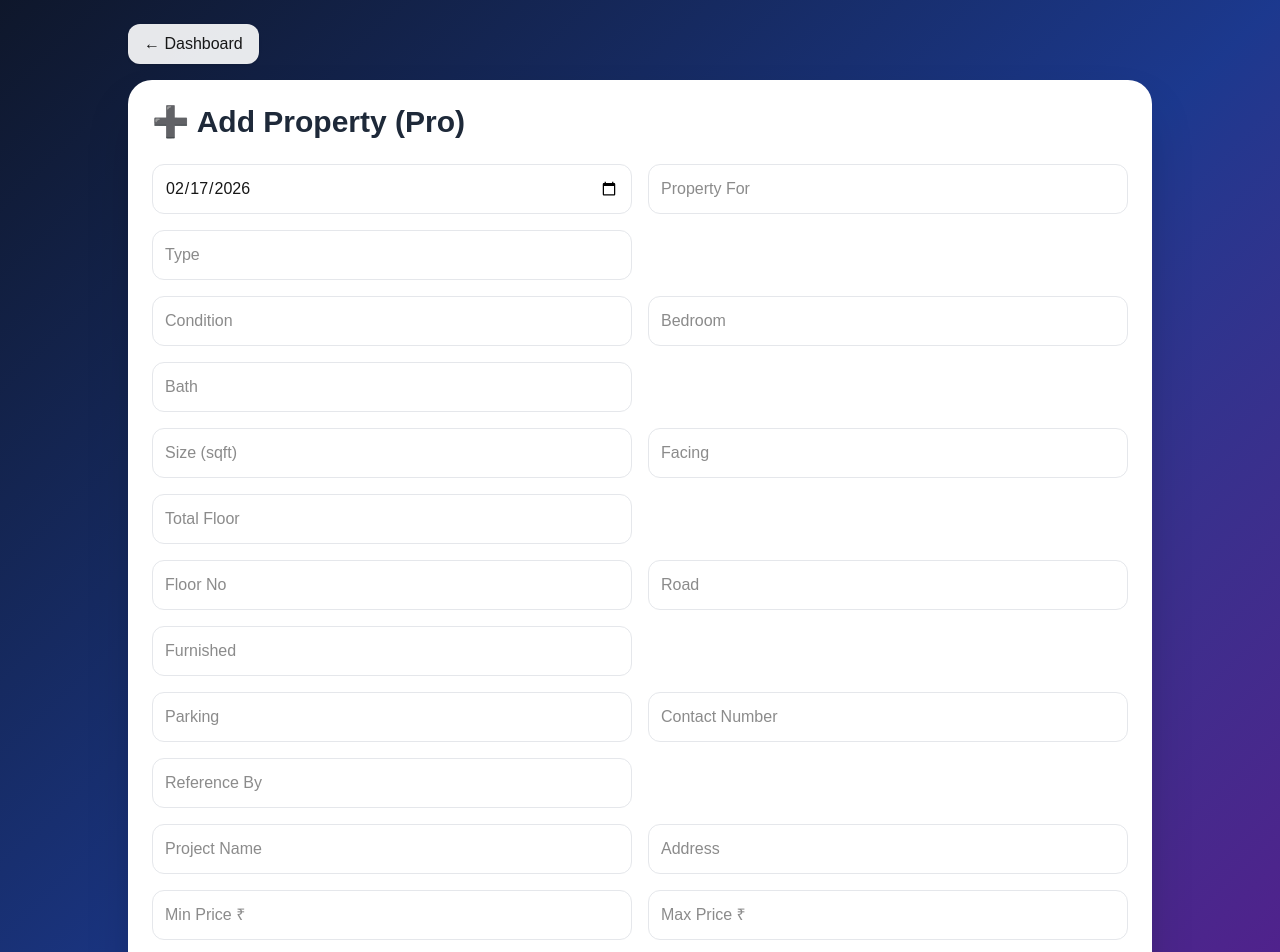
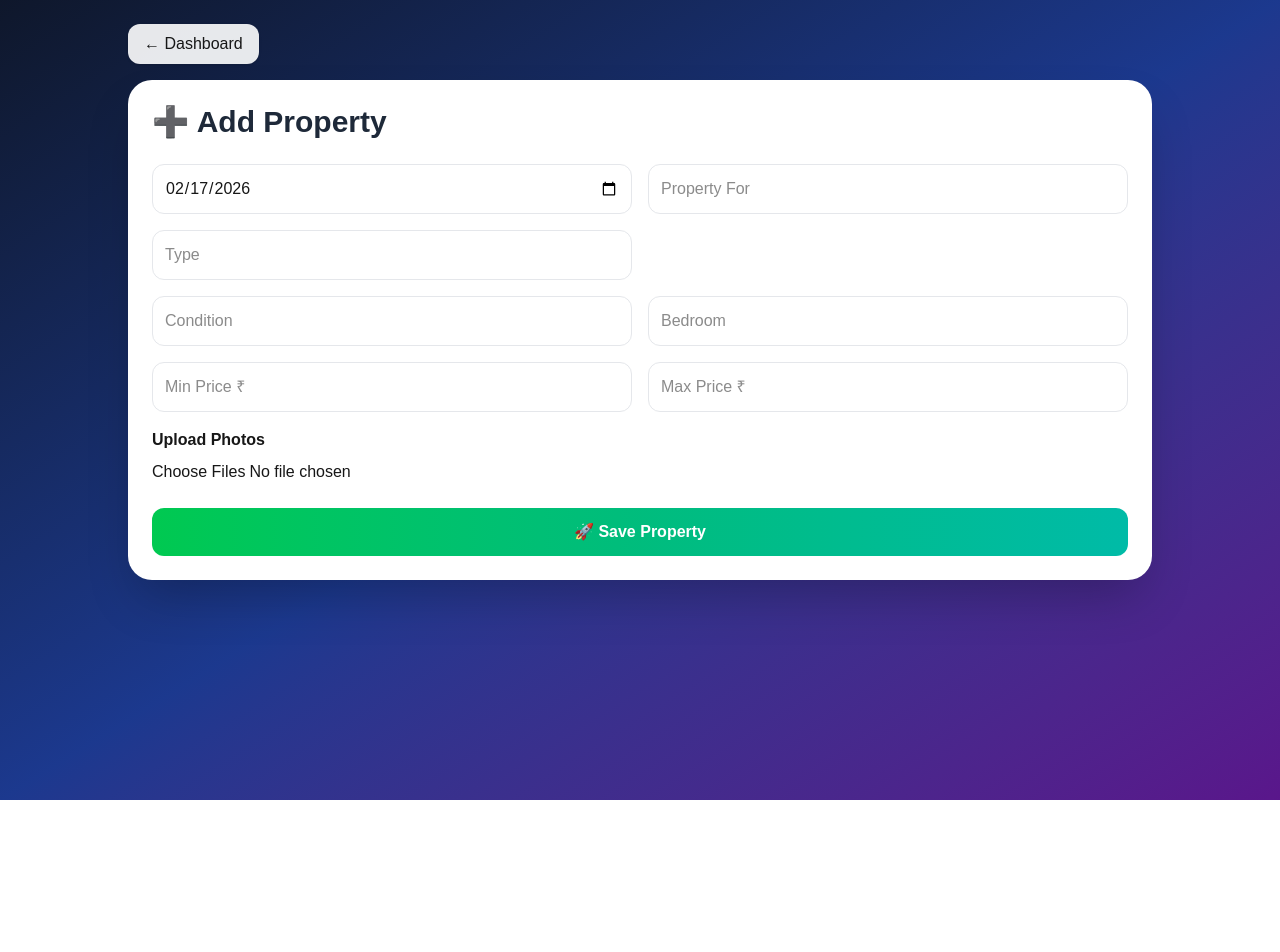
Before and after one commit to yyjcpl-ctrl/crm-project, a Next.js app: page /add-property in a window 1280 px wide. Shown: the top 952 px of the page. After the commit the page ends 800 px from the top, so only its background shows below. Built offline with nearby package versions, Linux system fonts and the light colour scheme.

Commit message:
fix demand page

```diff
--- a/app/add-property/page.tsx
+++ b/app/add-property/page.tsx
@@ -38,7 +38,7 @@ export default function AddPropertyPage() {
   const input =
     "w-full border border-gray-200 focus:border-blue-500 focus:ring-2 focus:ring-blue-200 p-3 rounded-xl outline-none transition bg-white";
 
-  // ✅ AUTO DATE
+  // ✅ AUTO DATE (user change allowed)
   useEffect(() => {
     const today = new Date().toISOString().split("T")[0];
     setForm((p: any) => ({ ...p, date: p.date || today }));
@@ -50,9 +50,10 @@ export default function AddPropertyPage() {
     return num.replace(/\B(?=(\d{3})+(?!\d))/g, ",");
   };
 
-  // 🔥 multi file preview
+  // ✅ MULTI FILE PREVIEW (FIXED)
   const handleFiles = (files: FileList | null) => {
     if (!files) return;
+
     const arr = Array.from(files);
     setForm((p: any) => ({ ...p, files: arr }));
 
@@ -102,17 +103,6 @@ export default function AddPropertyPage() {
         body: JSON.stringify(payload),
       });
 
-      const existing = localStorage.getItem("properties");
-      const properties = existing ? JSON.parse(existing) : [];
-
-      properties.unshift({
-        id: Date.now(),
-        price: form.maxPrice || form.minPrice || "",
-        ...form,
-      });
-
-      localStorage.setItem("properties", JSON.stringify(properties));
-
       alert("✅ Property Saved Successfully!");
       setForm(initialForm);
       setPreview([]);
@@ -136,7 +126,7 @@ export default function AddPropertyPage() {
 
         <div className="bg-white rounded-3xl p-6 shadow-2xl">
           <h1 className="text-3xl font-bold mb-6 text-gray-800">
-            ➕ Add Property (Pro)
+            ➕ Add Property
           </h1>
 
           {/* ROW 1 */}
@@ -180,146 +170,16 @@ export default function AddPropertyPage() {
           {/* ROW 2 */}
           <div className="grid md:grid-cols-2 gap-4 mt-4">
             <input
-              list="conditionList"
               placeholder="Condition"
               className={input}
               value={form.condition}
               onChange={(e) => setVal("condition", e.target.value)}
             />
-            <datalist id="conditionList">
-              <option value="New" />
-              <option value="Resale" />
-            </datalist>
-
             <input
-              list="bedroomList"
               placeholder="Bedroom"
               className={input}
               value={form.bedroom}
               onChange={(e) => setVal("bedroom", e.target.value)}
-            />
-            <datalist id="bedroomList">
-              <option value="1" />
-              <option value="2" />
-              <option value="3" />
-              <option value="4" />
-            </datalist>
-
-            <input
-              list="bathList"
-              placeholder="Bath"
-              className={input}
-              value={form.bath}
-              onChange={(e) => setVal("bath", e.target.value)}
-            />
-            <datalist id="bathList">
-              <option value="1" />
-              <option value="2" />
-              <option value="3" />
-            </datalist>
-          </div>
-
-          {/* ROW 3 */}
-          <div className="grid md:grid-cols-2 gap-4 mt-4">
-            <input
-              placeholder="Size (sqft)"
-              className={input}
-              value={form.size}
-              onChange={(e) => setVal("size", e.target.value)}
-            />
-            <input
-              list="facingList"
-              placeholder="Facing"
-              className={input}
-              value={form.facing}
-              onChange={(e) => setVal("facing", e.target.value)}
-            />
-            <datalist id="facingList">
-              <option value="North" />
-              <option value="South" />
-              <option value="East" />
-              <option value="West" />
-            </datalist>
-
-            <input
-              placeholder="Total Floor"
-              className={input}
-              value={form.totalFloor}
-              onChange={(e) => setVal("totalFloor", e.target.value)}
-            />
-          </div>
-
-          {/* ROW 4 */}
-          <div className="grid md:grid-cols-2 gap-4 mt-4">
-            <input
-              placeholder="Floor No"
-              className={input}
-              value={form.floorNo}
-              onChange={(e) => setVal("floorNo", e.target.value)}
-            />
-            <input
-              placeholder="Road"
-              className={input}
-              value={form.road}
-              onChange={(e) => setVal("road", e.target.value)}
-            />
-            <input
-              list="furnishList"
-              placeholder="Furnished"
-              className={input}
-              value={form.furnished}
-              onChange={(e) => setVal("furnished", e.target.value)}
-            />
-            <datalist id="furnishList">
-              <option value="Full Furnished" />
-              <option value="Semi Furnished" />
-              <option value="Unfurnished" />
-            </datalist>
-          </div>
-
-          {/* ROW 5 */}
-          <div className="grid md:grid-cols-2 gap-4 mt-4">
-            <input
-              list="parkingList"
-              placeholder="Parking"
-              className={input}
-              value={form.parking}
-              onChange={(e) => setVal("parking", e.target.value)}
-            />
-            <datalist id="parkingList">
-              <option value="1" />
-              <option value="2" />
-              <option value="3" />
-            </datalist>
-
-            <input
-              placeholder="Contact Number"
-              className={input}
-              value={form.contact}
-              onChange={(e) => setVal("contact", e.target.value)}
-            />
-
-            <input
-              placeholder="Reference By"
-              className={input}
-              value={form.referenceBy}
-              onChange={(e) => setVal("referenceBy", e.target.value)}
-            />
-          </div>
-
-          {/* ROW 6 */}
-          <div className="grid md:grid-cols-2 gap-4 mt-4">
-            <input
-              placeholder="Project Name"
-              className={input}
-              value={form.projectName}
-              onChange={(e) => setVal("projectName", e.target.value)}
-            />
-            <input
-              placeholder="Address"
-              className={input}
-              value={form.address}
-              onChange={(e) => setVal("address", e.target.value)}
             />
           </div>
 
@@ -343,17 +203,7 @@ export default function AddPropertyPage() {
             />
           </div>
 
-          {/* ADDITIONAL */}
-          <div className="mt-4">
-            <textarea
-              placeholder="Additional Details"
-              className={input}
-              value={form.additional}
-              onChange={(e) => setVal("additional", e.target.value)}
-            />
-          </div>
-
-          {/* FILE */}
+          {/* FILE — GAP FIXED */}
           <div className="mt-4">
             <label className="font-semibold">Upload Photos</label>
             <input
```
